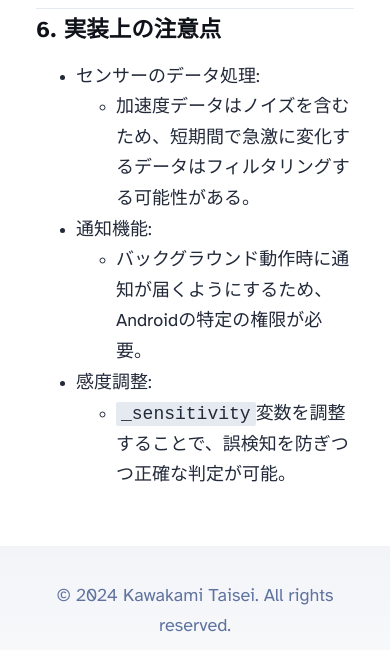
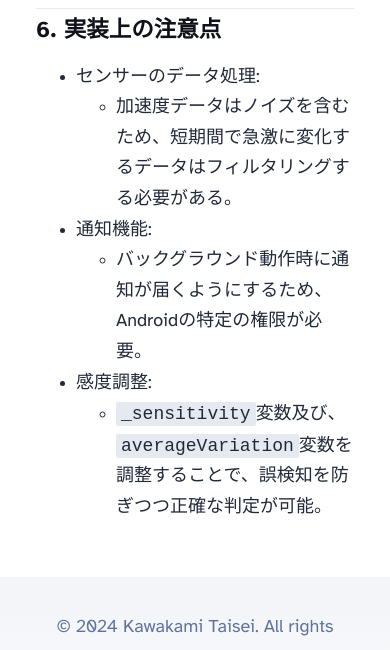
Before and after one commit to KTaisei/official, an Astro site: page /official/blog/stophone in a window 390 px wide. Shown: the part 5607-6257 px from the top of the page. Built offline with nearby package versions, Linux system fonts and the light colour scheme; Astro itself is replaced by a stand-in of ours.

Commit message:
stophoneの修正

```diff
--- a/src/content/blog/stophone.md
+++ b/src/content/blog/stophone.md
@@ -135,8 +135,8 @@ flutter_backgroundパッケージを使用して、アプリがバックグラ
 
 ##### 6. 実装上の注意点
 - センサーのデータ処理:
-    - 加速度データはノイズを含むため、短期間で急激に変化するデータはフィルタリングする可能性がある。
+    - 加速度データはノイズを含むため、短期間で急激に変化するデータはフィルタリングする必要がある。
 - 通知機能:
     - バックグラウンド動作時に通知が届くようにするため、Androidの特定の権限が必要。
 - 感度調整:
-    - ` _sensitivity`変数を調整することで、誤検知を防ぎつつ正確な判定が可能。
+    - ` _sensitivity`変数及び、`averageVariation`変数を調整することで、誤検知を防ぎつつ正確な判定が可能。
```
